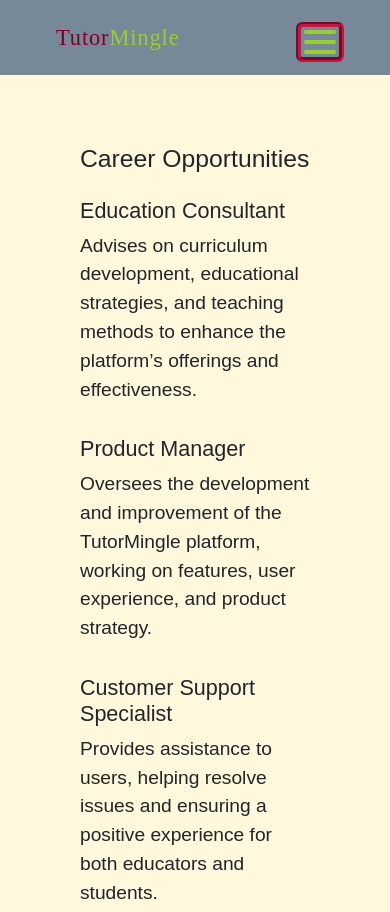
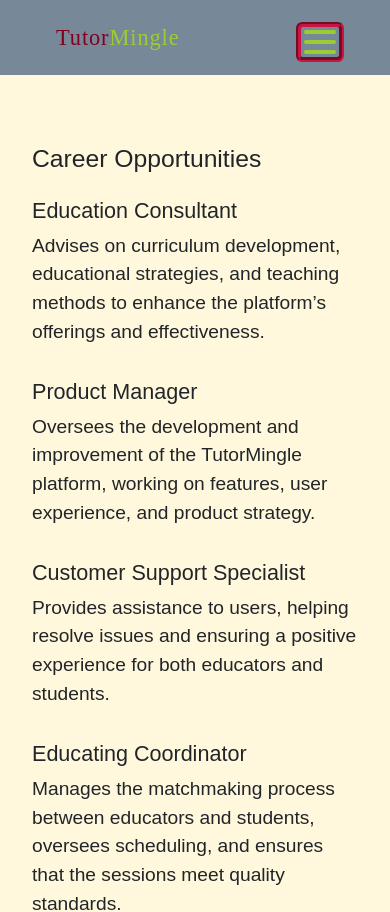
Before and after one commit to Esther20056/TutorMingle, a React (Create React App) app: page /careers in a window 390 px wide. Shown: the top 912 px of the page. Built offline with nearby package versions, Linux system fonts and the light colour scheme; a web font is replaced by a local one.

Commit message:
second-commit

```diff
--- a/src/Components/Footer/FooterLinks.css
+++ b/src/Components/Footer/FooterLinks.css
@@ -30,7 +30,7 @@
     font-size: 1.2rem;
 }
 @media (min-width: 0px) and (max-width:576px) {
-    .contact-us, .who-we-are, .careers .FAQ{
+    .contact-us, .who-we-are, .careers, .FAQ{
         padding: 9rem 2rem 7rem 2rem;
     }
 }
--- a/src/Components/Hero/Hero.css
+++ b/src/Components/Hero/Hero.css
@@ -126,7 +126,7 @@ border-radius: 1rem;
     border-radius: 2rem;
     border: none;
     outline: none;
-    margin: auto;
+    margin:0 30vw;
 }
 .first-content-container button a{
     font-size: 1rem;
```
